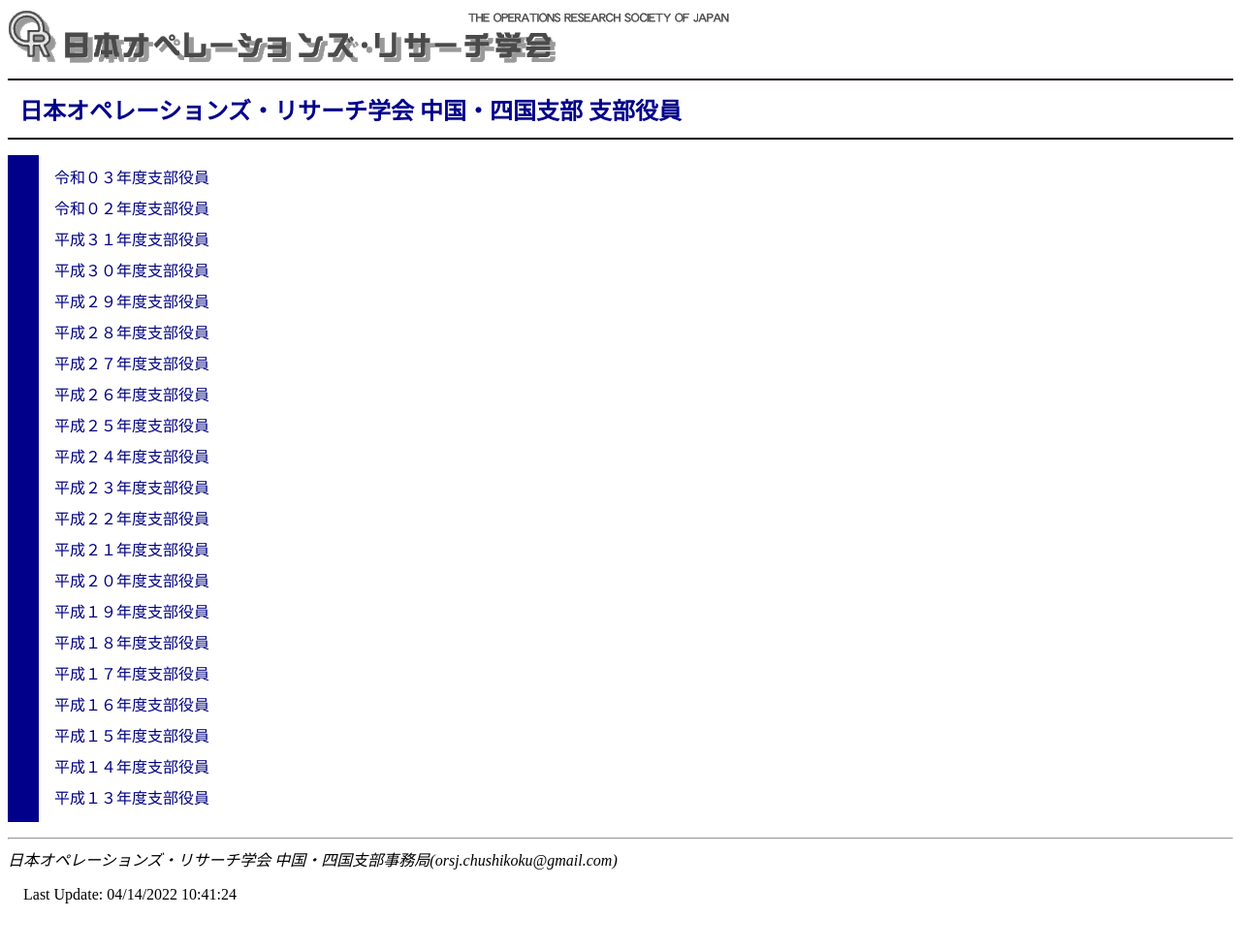
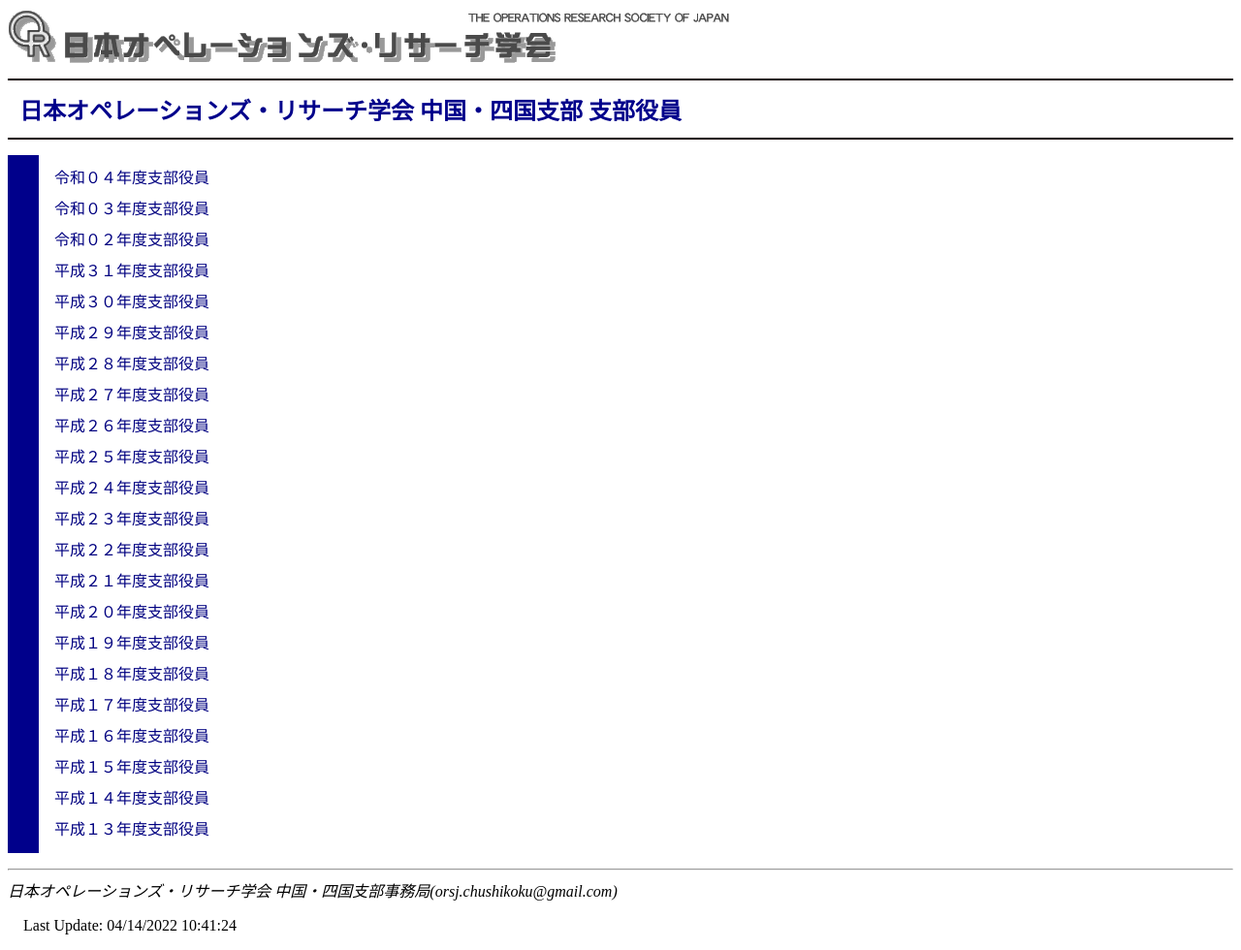
Before and after one commit to orsj-cs/orsj-cs.github.io, a Jekyll site: the page built from members/index.html, in a window 1280 px wide. Shown: the whole page at 97% size. Built offline with Jekyll 4.4.1, drawn with Linux system fonts in a browser that asks for light colours; before the commit the page ends 948 px from its top, so only the background shows below that.

Commit message:
Update index.html

```diff
--- a/members/index.html
+++ b/members/index.html
@@ -4,6 +4,7 @@ title: 日本オペレーションズ・リサーチ学会 中国・四国支部
 ---
 
 <ul>
+    <li><a href="members2022.pdf">令和０４年度支部役員</a></li>
     <li><a href="members2021.pdf">令和０３年度支部役員</a></li>
     <li><a href="members2020.html">令和０２年度支部役員</a></li>
     <li><a href="members2019.html">平成３１年度支部役員</a></li>
```
Lines whose indentation alone changed are shown as unchanged.
